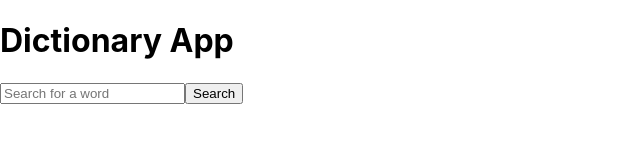
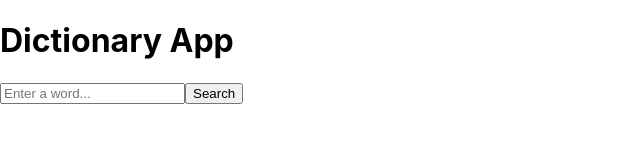
Before and after one commit to musaddiq2/XDictionary, a React (Create React App) app: page / in a window 1280 px wide. Shown: the top 160 px of the page, without its empty margins (0-640 px from the left). Built offline with nearby package versions, Linux system fonts and the light colour scheme.

Commit message:
commit 3

```diff
--- a/src/App.js
+++ b/src/App.js
@@ -1,64 +1,51 @@
 import React, { useState } from 'react';
 
-const dictionary = [
-  {
-    word: "React",
-    meaning: "A JavaScript library for building user interfaces.",
-  },
-  { word: "Component", meaning: "A reusable building block in React." },
-  { word: "State", meaning: "An object that stores data for a component." },
-];
+const App = () => {
+  const initialDictionary = [
+    { word: 'React', meaning: 'A JavaScript library for building user interfaces.' },
+    { word: 'Component', meaning: 'A reusable building block in React.' },
+    { word: 'State', meaning: 'An object that stores data for a component.' },
+  ];
 
-const Search = ({ searchTerm, onSearch }) => {
+  const [dictionary, setDictionary] = useState(initialDictionary);
+  const [searchTerm, setSearchTerm] = useState('');
+  const [definition, setDefinition] = useState('');
+  const [errorMessage, setErrorMessage] = useState('');
+
+  const handleSearch = () => {
+    const searchTermLower = searchTerm.toLowerCase();
+    const foundWord = dictionary.find((entry) => entry.word.toLowerCase() === searchTermLower);
+
+    if (foundWord) {
+      setDefinition(foundWord.meaning);
+      setErrorMessage('');
+    } else {
+      setDefinition('');
+      setErrorMessage('Word not found in the dictionary.');
+    }
+  };
+
   return (
-    <div className="search">
+    <div>
+      <h1>Dictionary App</h1>
       <input
         type="text"
-        placeholder="Search for a word"
+        placeholder="Enter a word..."
         value={searchTerm}
-        onChange={(e) => onSearch(e.target.value)}
+        onChange={(e) => setSearchTerm(e.target.value)}
       />
-      <button data-testid="search-button" onClick={() => onSearch(searchTerm)}>
-        Search
-      </button>
+      <button onClick={handleSearch}>Search</button>
+
+      {definition && (
+        <div>
+
+          <p>Definition: {definition}</p>
+        </div>
+      )}
+
+      {errorMessage && <p>{errorMessage}</p>}
     </div>
   );
 };
 
-const Word = ({ word, meaning }) => {
-  return (
-    <div className="word">
-      <h3>{word}</h3>
-      <p>Definition: {meaning}</p>
-    </div>
-  );
-};
-
-function App() {
-  const [searchTerm, setSearchTerm] = useState("");
-  const [definition, setDefinition] = useState("");
-
-  const handleSearch = (search) => {
-    setSearchTerm(search);
-    const word = dictionary.find(
-      (item) => item.word.toLowerCase() === search.toLowerCase()
-    );
-    if (word) {
-      setDefinition(word.meaning);
-    } else {
-      setDefinition("Word not found in the dictionary.");
-    }
-  };
-
-  return (
-    <div className="App">
-      <h1>Dictionary App</h1>
-      <Search searchTerm={searchTerm} onSearch={handleSearch} />
-      {searchTerm && (
-        <Word word={searchTerm} meaning={definition} />
-      )}
-    </div>
-  );
-}
-
 export default App;
```
